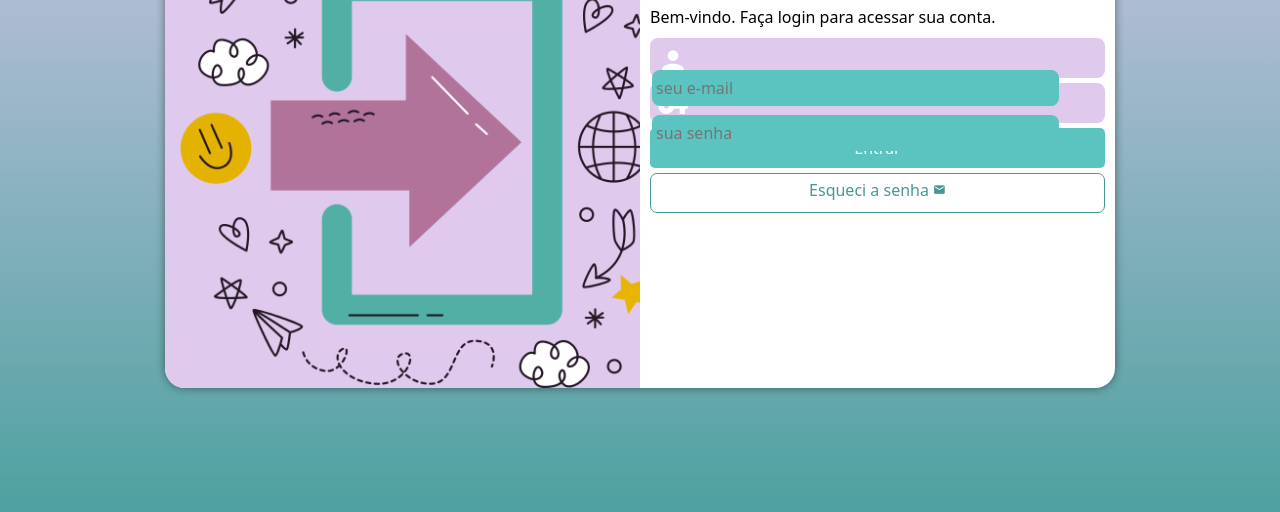
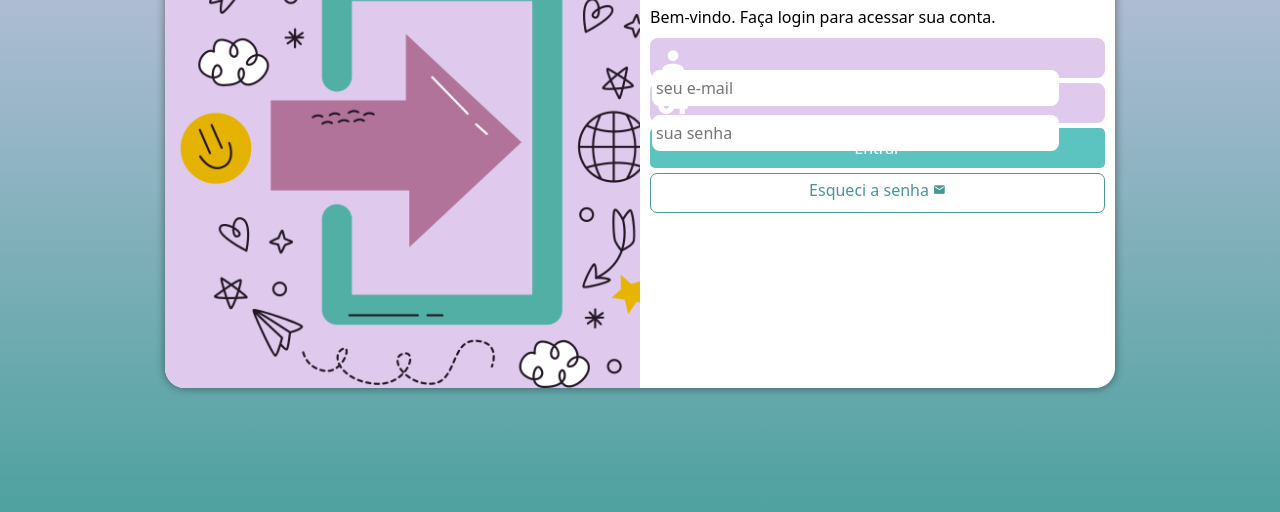
Before and after one commit to k4rlla/projeto-login, a plain HTML site: page index.html in a window 1280 px wide. Shown: the part 262-774 px from the top of the page. Drawn offline with Linux system fonts and the light colour scheme.

Commit message:
atualizando o estilo

```diff
--- a/style/style.css
+++ b/style/style.css
@@ -86,7 +86,7 @@ div.campo > i {
 }
 
 div.campo > input {
-    background-color: #5bc3c0;
+   /* background-color: #5bc3c0;*/
     font-size: 1em;
     width: calc(100% - 44px);
     height: 100%;
```
